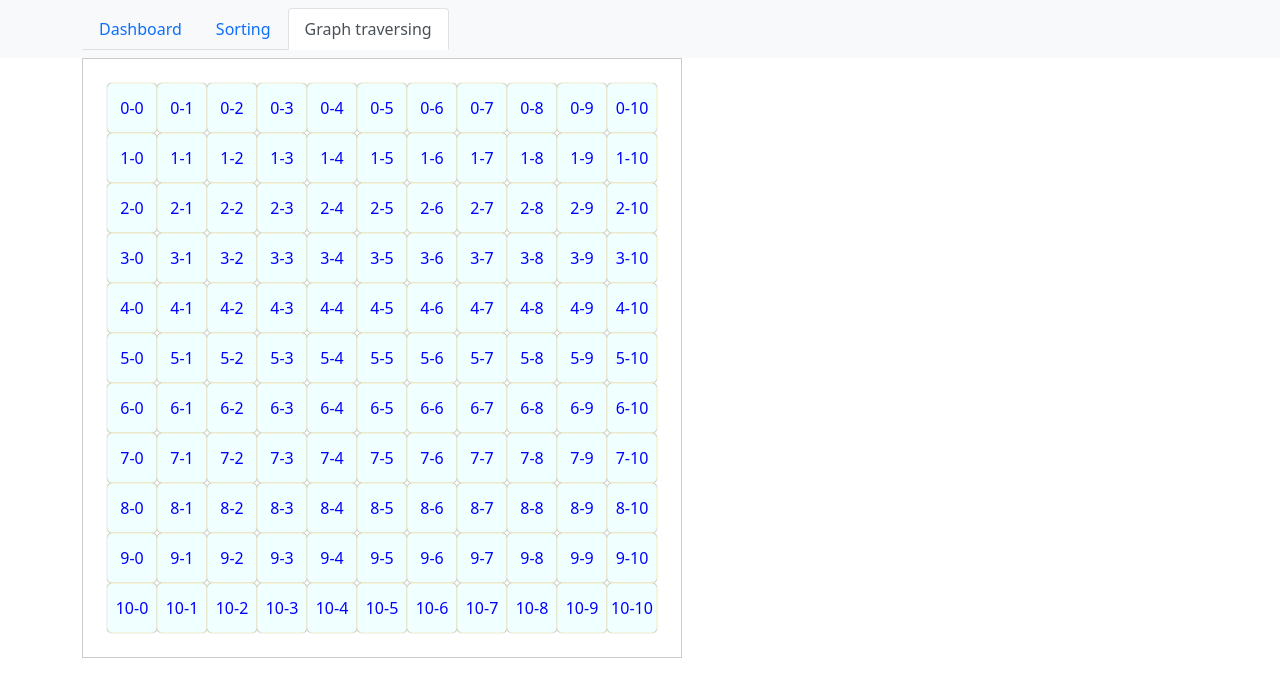
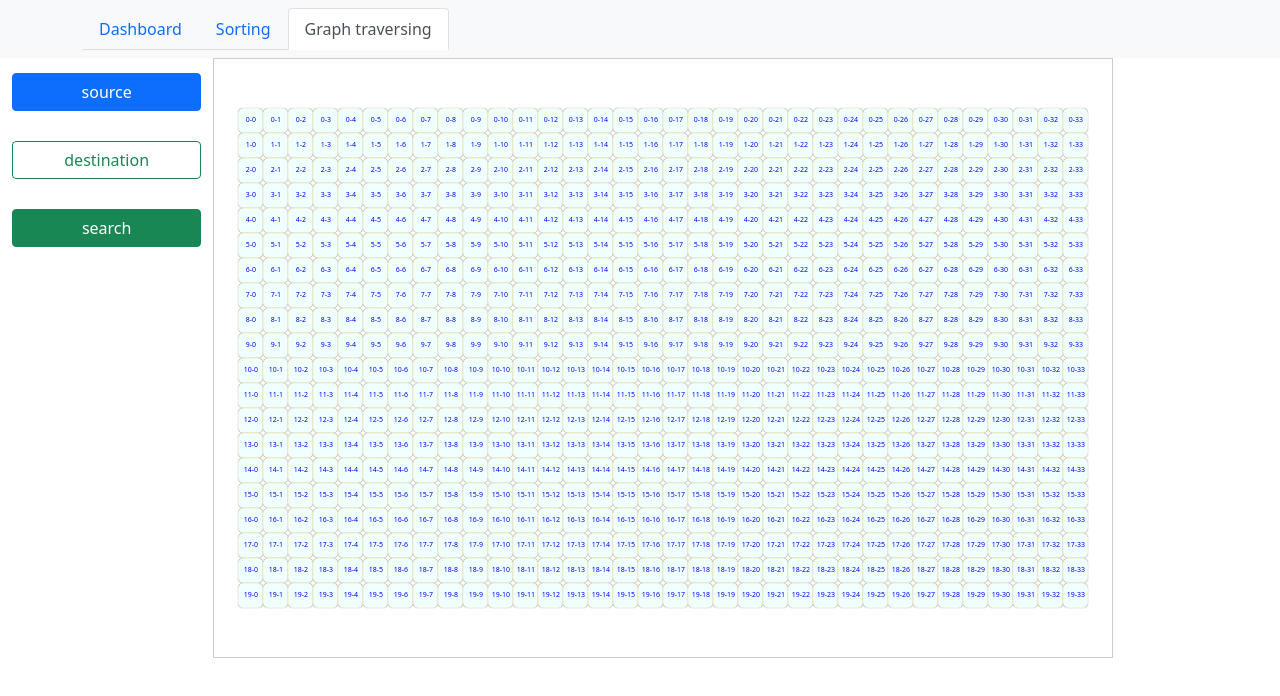
Before and after one commit to gitcseme/sort-visualizer, an Angular app: page /graph in a window 1280 px wide. Shown: the top 696 px of the page. Built offline with nearby package versions, Linux system fonts and the light colour scheme.

Commit message:
graph area is fixed along with nodes

```diff
--- a/src/app/app.component.html
+++ b/src/app/app.component.html
@@ -1,5 +1,5 @@
 <app-header></app-header>
-<div class="container">
+<div class="container-fluid">
   <div class="row">
     <div class="col-xs-12">
       <div class="display-window">
--- a/src/app/display/display.component.ts
+++ b/src/app/display/display.component.ts
@@ -13,7 +13,7 @@ export class DisplayComponent implements OnInit {
   showValue: boolean = true;
   algorithms: string[] = ['bubble sort', 'merge sort'];
   selectedAlgorithm: string = this.algorithms[0];
-  msTime: number[] = [20, 50, 100, 500, 1000];
+  msTime: number[] = [10, 20, 50, 100, 500, 1000];
   operationDelay: number = 100;
 
   constructor(private sortAlgoService: SortAlgoService) {}
--- a/src/app/graph/graph.component.css
+++ b/src/app/graph/graph.component.css
@@ -1,7 +1,8 @@
 .graph-container {
   display: flex;
-  width: 600px;
-  height: 600px;
+  max-width: 900px;
+  min-width: 900px;
+  min-height: 600px;
   border: 1px solid #ccc;
   flex-wrap: wrap;
   align-content: center;
@@ -9,8 +10,8 @@
 }
 
 .node {
-  width: 50px;
-  height: 50px;
+  width: 25px;
+  height: 25px;
   border-radius: 5px;
   background-color: azure;
   border: 1px solid beige;
@@ -19,6 +20,7 @@
   justify-content: center;
   align-items: center;
   color: blue;
+  font-size: 7px;
 }
 
 .node:hover {
@@ -32,3 +34,13 @@
   color: aliceblue;
   font-weight: bold;
 }
+
+.action-buttons {
+  display: flex;
+  flex-direction: column;
+  justify-content: flex-start;
+}
+
+.action-buttons button {
+  margin: 15px 0;
+}
--- a/src/app/graph/graph.component.html
+++ b/src/app/graph/graph.component.html
@@ -1,8 +1,15 @@
-<div class="graph-container" #g_containerRef>
-  <div
-    *ngFor="let node of nodes;"
-    class="node" ngClass="{{node}}"
-    (click)="nodeSelected(node)">
-    {{node}}
+<div class="row">
+  <div class="col-md-2 action-buttons">
+    <button class="btn btn-primary">source</button>
+    <button class="btn btn-outline-success">destination</button>
+    <button class="btn btn-success">search</button>
+  </div>
+  <div class="col graph-container" #g_containerRef>
+    <div
+      *ngFor="let node of nodes"
+      class="node" ngClass="{{node}}"
+      (click)="nodeSelected(node)">
+      {{node}}
+    </div>
   </div>
 </div>
--- a/src/app/graph/graph.component.ts
+++ b/src/app/graph/graph.component.ts
@@ -7,16 +7,17 @@ import { Component, ElementRef, OnInit, ViewChild } from '@angular/core';
 })
 export class GraphComponent implements OnInit {
   @ViewChild('g_containerRef') containerRef?: ElementRef;
-  dymension: number = 11;
-  row: number = 0;
+  rows: number = 20;
+  cols: number = 34;
+
   grid: number[] = [];
   nodes: string[] = [];
 
   constructor() { }
 
   ngOnInit(): void {
-    for (let i = 0; i < this.dymension; ++i) {
-      for(let j = 0; j < this.dymension; ++j) {
+    for (let i = 0; i < this.rows; ++i) {
+      for(let j = 0; j < this.cols; ++j) {
         this.grid.push(i+j);
         this.nodes.push(`${i}-${j}`);
       }
@@ -26,7 +27,8 @@ export class GraphComponent implements OnInit {
   nodeSelected(node: string): void {
     let container = (this.containerRef?.nativeElement as HTMLDivElement).children;
     let [x, y] = node.split('-').map(v => parseInt(v));
-    let nodeElement = container.item(x*this.dymension + y);
+    let nodeElement = container.item(x*this.cols + y);
+    console.log(nodeElement);
     nodeElement?.classList.add('selectedNode');
   }
 }
```
